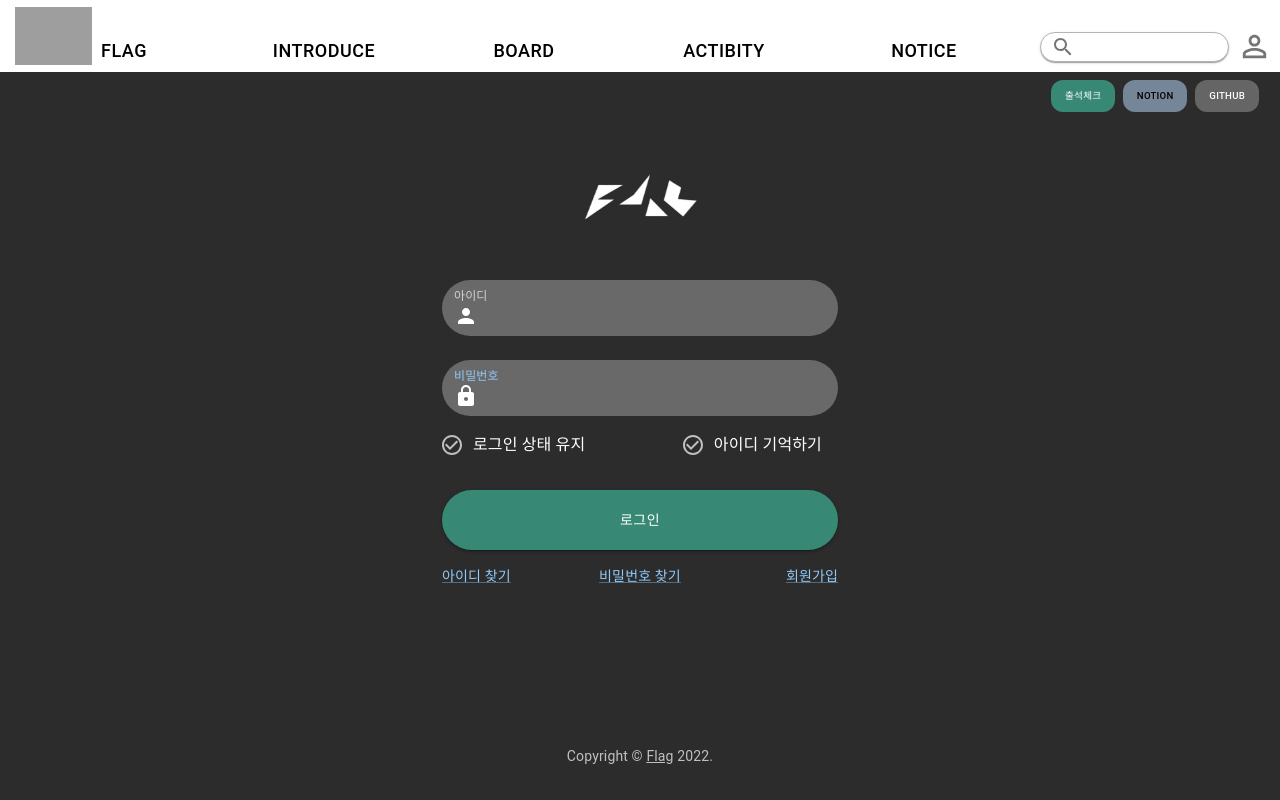
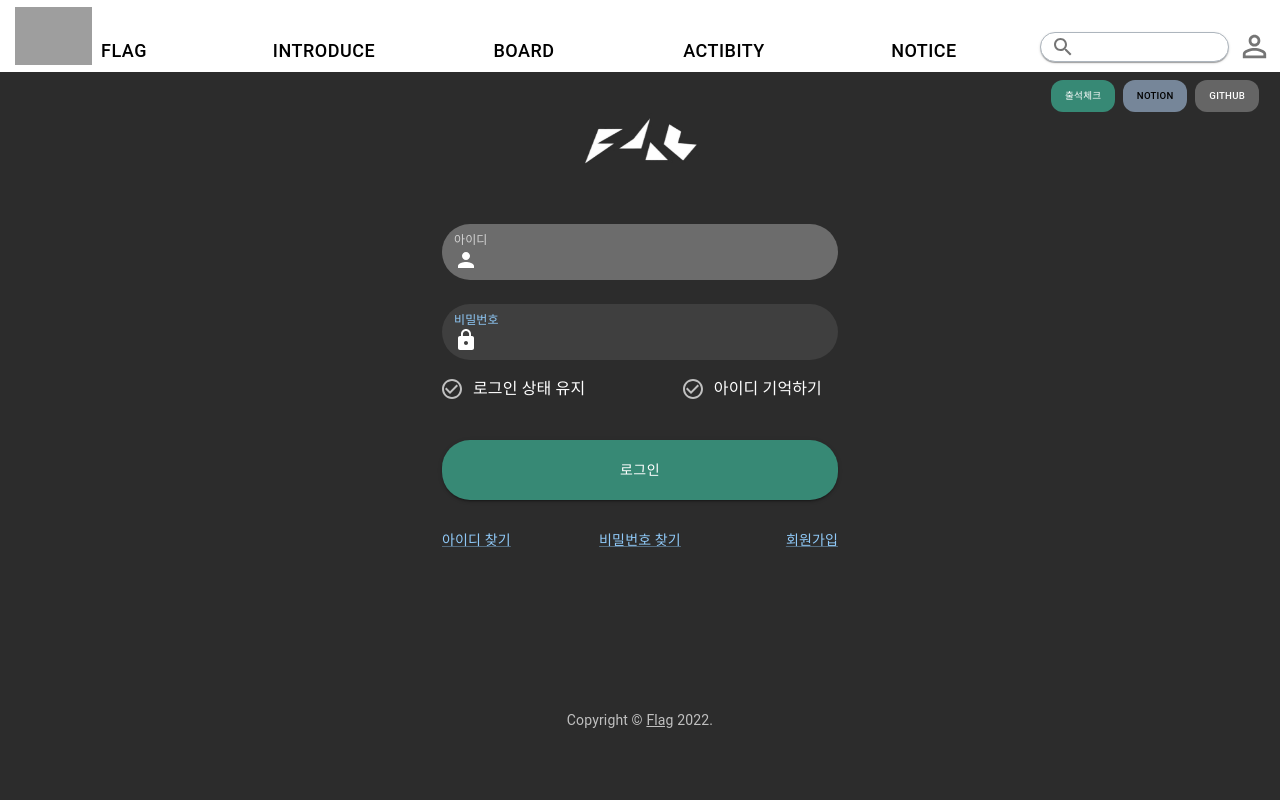
Before and after one commit to USW-Flag-Board/FrontEnd, a React (Create React App) app: page /login in a window 1280 px wide. Built offline with nearby package versions, Linux system fonts and the light colour scheme; grey boxes are pictures that could not be loaded; the HTML template or start-up script is replaced by a standard one.

Commit message:
refactor: LoginPage and App.js
1. LoginPage 리팩토링 버전 파일로 업그레이드
2. App.js router 미지정 페이지 추가

```diff
--- a/src/App.js
+++ b/src/App.js
@@ -6,6 +6,8 @@ import Home from "./pages/Home";
 import BulletinBoard from "./pages/BulletinBoard";
 import Header from "./component/Header";
 import WritePost from "./pages/WritePost";
+import MyPage from "./pages/MyPage";
+import WriteDetail from "./pages/DetailWritePage";
 import { createGlobalStyle } from "styled-components";
 import reset from "styled-reset";
 
@@ -28,23 +30,24 @@ const GlobalStyle = createGlobalStyle`
   }
 `;
 
-
 const App = () => {
   return (
     <>
       <BrowserRouter>
-        <GlobalStyle/>
-        <Header/>
+        <GlobalStyle />
+        <Header />
         <Routes>
           <Route path="/" element={<Home />}></Route>
           <Route path="/login" element={<LoginPage />}></Route>
           <Route path="/signup" element={<SignUp />}></Route>
-          <Route path="/board" element={<BulletinBoard/>}></Route>
+          <Route path="/my" element={<MyPage />}></Route>
+          <Route path="/board/writeDetail" element={<WriteDetail />}></Route>
+          <Route path="/board" element={<BulletinBoard />}></Route>
           <Route path="/board/write" element={<WritePost />}></Route>
         </Routes>
       </BrowserRouter>
     </>
   );
-}
+};
 
 export default App;
--- a/src/pages/LoginPage.jsx
+++ b/src/pages/LoginPage.jsx
@@ -14,10 +14,66 @@ import Grid from "@mui/material/Grid";
 import Box from "@mui/material/Box";
 import Typography from "@mui/material/Typography";
 import Container from "@mui/material/Container";
+import { styled } from "@mui/material/styles";
 import { createTheme, ThemeProvider } from "@mui/material/styles";
 
-function Copyright(props) {
+const CopyRightArea = styled(CopyRight)({
+  marginTop: 160,
+  marginBottom: 32,
+});
 
+const LoginArea = styled(Box)({
+  marginTop: 8,
+  display: "flex",
+  flexDirection: "column",
+  alignItems: "center",
+});
+
+const WriteArea = styled(TextField)({
+  input: {
+    color: "white",
+    paddingLeft: 8,
+  },
+  "& .MuiFilledInput-root": {
+    backgroundColor: "#6c6c6c",
+    borderRadius: "28px",
+  },
+  "& .MuiFilledInput-root:hover": {
+    backgroundColor: "#575757",
+  },
+});
+
+const CheckLoginState = styled(FormControlLabel)({
+  "	.MuiFormControlLabel-label": {
+    color: "#ffffff",
+  },
+});
+
+const LoginButton = styled(Button)({
+  backgroundColor: "#378975",
+  color: "#ffffff",
+  marginTop: 30,
+  marginBottom: 30,
+  borderRadius: 28,
+  height: 60,
+});
+
+const FindId = styled(Link)({});
+
+const FindPassword = styled(Link)({});
+
+const Account = styled(Link)({});
+
+const darkTheme = createTheme({
+  palette: {
+    mode: "dark",
+    background: {
+      default: "#2C2C2C",
+    },
+  },
+});
+
+function CopyRight(props) {
   return (
     <Typography
       variant="body2"
@@ -34,49 +90,18 @@ function Copyright(props) {
     </Typography>
   );
 }
-const darkTheme = createTheme({
-  textField: {
-    border: "1px solid blue",
-  },
-  palette: {
-    mode: "dark",
-    background: {
-      default: "#2C2C2C",
-    },
-    text: {
-      primary: "#696969",
-      borderRadius: "28",
-    },
-  },
-});
 
 export default function LoginPage() {
-  const handleSubmit = (event) => {
-    event.preventDefault();
-    const data = new FormData(event.currentTarget);
-    console.log({
-      email: data.get("email"),
-      password: data.get("password"),
-    });
-  };
-
-
   return (
     <ThemeProvider theme={darkTheme}>
       <Container component="main" maxWidth="xs">
         <CssBaseline />
-        <Box
-          sx={{
-            marginTop: 8,
-            display: "flex",
-            flexDirection: "column",
-            alignItems: "center",
-          }}
-        >
-          <img className="Logo" alt="로고입니다." src="flag.JPG" width="120" height="60" />
-          <Box component="form" onSubmit={handleSubmit} Validate sx={{ mt: 5 }}>
-            <TextField
+        <LoginArea>
+          <img className="Logo" src="flag.JPG" width="120" height="60" />
+          <Box component="form" sx={{ mt: 5 }}>
+            <WriteArea
               InputProps={{
+                disableUnderline: true,
                 startAdornment: (
                   <InputAdornment position="start">
                     <PersonIcon />
@@ -84,26 +109,6 @@ export default function LoginPage() {
                 ),
               }}
               variant="filled"
-              sx={{
-                input: { color: "white", paddingLeft: 2 },
-                color: "text.secondary",
-                ".MuiFilledInput-root": { borderRadius: 100, borderBottom: 0 },
-                ".MuiFilledInput-root:before": {
-                  borderBottom: 0,
-                },
-                ".MuiFilledInput-root:after": {
-                  borderBottom: 0,
-                },
-                ".MuiFilledInput-root:hover:not": {
-                  borderBottom: 0,
-                },
-                ".MuiFilledInput-root:hover": {
-                  backgroundColor: "rgb(87, 87, 87)",
-                },
-                "& .MuiFilledInput-root": {
-                  backgroundColor: "rgb(105, 105, 105)",
-                },
-              }}
               margin="normal"
               fullWidth
               id="
@@ -113,8 +118,9 @@ export default function LoginPage() {
               label="아이디"
               autoFocus
             />
-            <TextField
+            <WriteArea
               InputProps={{
+                disableUnderline: true,
                 startAdornment: (
                   <InputAdornment position="start">
                     <LockIcon />
@@ -122,23 +128,6 @@ export default function LoginPage() {
                 ),
               }}
               variant="filled"
-              sx={{
-                input: { color: "white", paddingLeft: 2 },
-                color: "text.secondary",
-                ".MuiFilledInput-root": { borderRadius: 100, borderBottom: 0 },
-                ".MuiFilledInput-root:before": {
-                  borderBottom: 0,
-                },
-                ".MuiFilledInput-root:after": {
-                  borderBottom: 0,
-                },
-                ".MuiFilledInput-root:hover": {
-                  backgroundColor: "rgb(87, 87, 87)",
-                },
-                "& .MuiFilledInput-root": {
-                  backgroundColor: "rgb(105, 105, 105)",
-                },
-              }}
               margin="normal"
               fullWidth
               type="password"
@@ -152,7 +141,7 @@ export default function LoginPage() {
 
             <Grid container columns={12}>
               <Grid item xs>
-                <FormControlLabel
+                <CheckLoginState
                   control={
                     <Checkbox
                       value="remember"
@@ -161,16 +150,11 @@ export default function LoginPage() {
                       checkedIcon={<CircleChecked />}
                     />
                   }
-                  sx={{
-                    "	.MuiFormControlLabel-label": {
-                      color: "#ffffff",
-                    },
-                  }}
                   label="로그인 상태 유지"
                 />
               </Grid>
               <Grid item xs sx={{ textAlign: "right" }}>
-                <FormControlLabel
+                <CheckLoginState
                   control={
                     <Checkbox
                       value="remember"
@@ -179,50 +163,34 @@ export default function LoginPage() {
                       checkedIcon={<CircleChecked />}
                     />
                   }
-                  sx={{
-                    "	.MuiFormControlLabel-label": {
-                      color: "#ffffff",
-                    },
-                  }}
                   label="아이디 기억하기"
                 />
               </Grid>
             </Grid>
-            <Button
-              type="submit"
-              fullWidth
-              variant="contained"
-              sx={{
-                backgroundColor: "#378975",
-                color: "#ffffff",
-                mt: 3,
-                mb: 2,
-                borderRadius: 28,
-                height: 60,
-              }}
-            >
+
+            <LoginButton type="submit" fullWidth variant="contained">
               로그인
-            </Button>
+            </LoginButton>
             <Grid container columns={12}>
               <Grid item xs>
-                <Link href="#" variant="body2">
+                <FindId href="#" variant="body2">
                   아이디 찾기
-                </Link>
+                </FindId>
               </Grid>
               <Grid item xs sx={{ textAlign: "center" }}>
-                <Link href="#" variant="body2">
+                <FindPassword href="#" variant="body2">
                   비밀번호 찾기
-                </Link>
+                </FindPassword>
               </Grid>
               <Grid item xs sx={{ textAlign: "right" }}>
-                <Link href="/signup" variant="body2">
+                <Account href="/signup" variant="body2">
                   회원가입
-                </Link>
+                </Account>
               </Grid>
             </Grid>
           </Box>
-        </Box>
-        <Copyright sx={{ mt: 20, mb: 4 }} />
+        </LoginArea>
+        <CopyRightArea />
       </Container>
     </ThemeProvider>
   );
```
